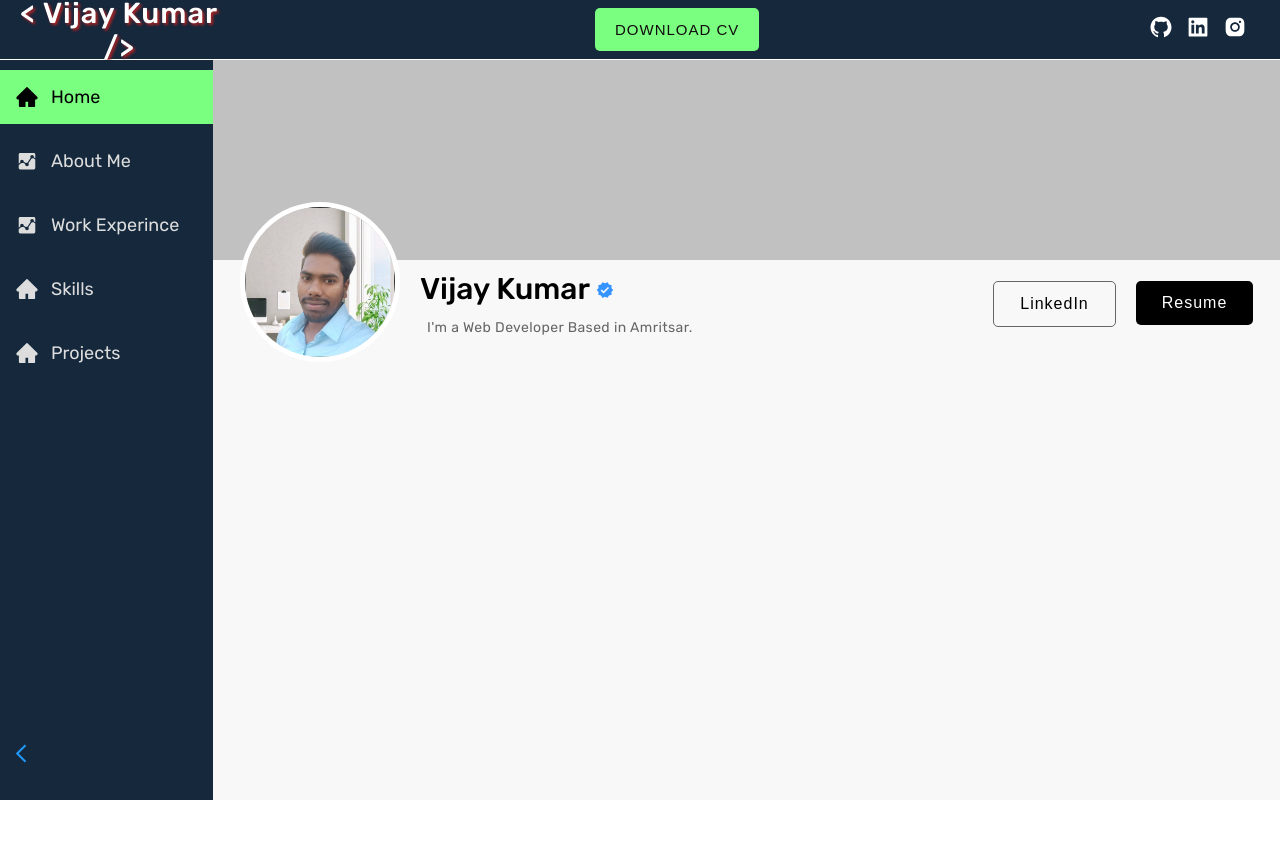
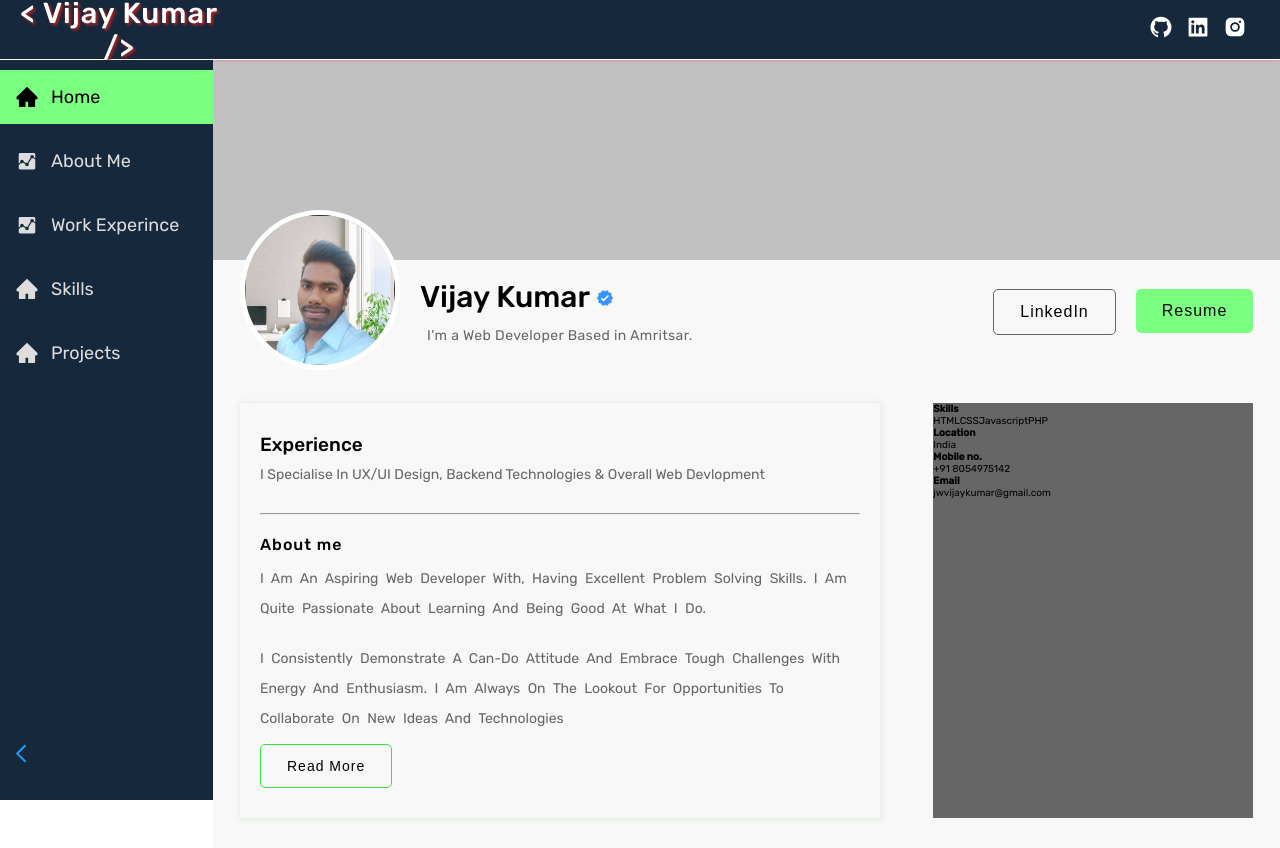
Before and after one commit to Vijaykumar308/portfolio, a React (Create React App) app: page / in a window 1280 px wide. Before the commit the page ends 800 px from the top, so only its background shows below. Built offline with nearby package versions, Linux system fonts and the light colour scheme; the HTML template or start-up script is replaced by a standard one.

Commit message:
create home page experince and skills

```diff
--- a/src/Components/Topbar/Topbar.jsx
+++ b/src/Components/Topbar/Topbar.jsx
@@ -9,11 +9,11 @@ const Topbar = () => {
                 <div className='logo'>
                     <h1 className='logo-title'>&lt; Vijay Kumar /&gt;</h1>
                 </div>
-                <div className='fgd'>
+                {/* <div className='fgd'>
                     <a href='https://www.instagram.com/mr.vijay.kumar308/' target={"_blank"} rel="noreferrer">
                     <button className='button'>Download cv</button>
                     </a>
-                </div>
+                </div>  */}
 
                 <div className='nav'>
                     <a href='https://www.instagram.com/mr.vijay.kumar308/' target={"_blank"} rel="noreferrer">
--- a/src/Pages/Home/Home.jsx
+++ b/src/Pages/Home/Home.jsx
@@ -1,12 +1,13 @@
 import "./home.css";
 import profilePic from "../../Images/profile_pic.jpg";
-import {MdVerified} from "react-icons/md";
+import { MdVerified } from "react-icons/md";
+import { NavLink } from "react-router-dom";
 
 export const Home = () => {
   return (
     <>
       <div className='homePage'>
-        <div className='profileSection'>
+        <div className='profileSection'></div>
         <div className='profileContainer'>
           <div className='profileContant'>
             <div className='profileImage'>
@@ -14,7 +15,7 @@ export const Home = () => {
             </div>
 
             <div className='profileDetials'>
-                <h2 className="name">Vijay Kumar <span className="verifiedBadge"><MdVerified/></span> </h2>
+              <h2 className="name">Vijay Kumar <span className="verifiedBadge"><MdVerified /></span> </h2>
               <p>I'm a Web Developer Based in Amritsar.</p>
             </div>
           </div>
@@ -31,7 +32,48 @@ export const Home = () => {
 
           </div>
         </div>
+
+        <section className="homePageAbout">
+          <div className="experience">
+            <h2>Experience</h2>
+            <p>I specialise in UX/UI design, backend technologies & overall web Devlopment</p>
+            <hr />
+            <h3>About me</h3>
+            <p className="para">I am an aspiring web developer with, having excellent problem solving skills. I am quite passionate about learning and being good at what I do.</p>
+            <p className="para">
+            I consistently demonstrate a can-do attitude and embrace tough challenges with energy and enthusiasm. I am always on the lookout for opportunities to collaborate on new ideas and technologies</p>
+
+              <NavLink to="/about">
+                <button className="btn readmore"> Read More</button>
+              </NavLink>
           </div>
+
+          <div className="skills">
+            <div className="skills">
+              <h4>Skills</h4>
+              <span className="skills-design">HTML</span>
+              <span className="skills-design">CSS</span>
+              <span className="skills-design">Javascript</span>
+              <span className="skills-design">PHP</span>
+            </div>
+
+            <div className="location">
+              <h4>Location</h4>
+              <span>India</span>
+            </div>
+
+            <div>
+              <h4>Mobile no.</h4>
+              <span>+91 8054975142</span>
+            </div>
+
+            <div>
+              <h4>Email</h4>
+              <span>jwvijaykumar@gmail.com</span>
+            </div>
+
+          </div>
+        </section>
       </div>
     </>
   )
--- a/src/Pages/Home/home.css
+++ b/src/Pages/Home/home.css
@@ -1,9 +1,9 @@
 .profileSection{
     min-height: 25vh;
     background-color: #c2c1c1;
-    position: relative;
+    /* position: relative;
     display: flex;
-    justify-content: center;
+    justify-content: center; */
 
     /* background-image: url("../../Images/Linkdin-handler.jpg");
     background-repeat: no-repeat;
@@ -11,15 +11,18 @@
 }
 .profileContainer{
     display: flex;
-    top: 71%;
-    position: absolute;
+    /* top: 71%; */
+    /* position: absolute; */
     justify-content: space-between;
     align-items: center;
     width: 95%;
+    flex-wrap: wrap;
+    margin: -5rem auto 0 auto;
 }
 .profileContant{
     display: flex;
     align-items: center;
+    flex-wrap: wrap;
 }
 .name{
     font-size: 30px;
@@ -64,10 +67,63 @@
     transition: .4s all;
 }
 .ResumeDownload{
-    /* background-color: var(--secondary-color-100); */
-    background-color: #000;
-    color: #fff;
+    background-color: var(--secondary-color-100);
+    /* background-color: #000; */
+    /* color: #fff; */
+    color: #000;
 }
 .linkedInButton {
     border: 1px solid var(--text-color);
 }
+
+/* ================================ */
+.homePageAbout{
+    width: 100%;
+    margin: auto;
+    display: flex;
+    justify-content: space-around;
+    padding: 3rem 0px;
+}
+.homePageAbout .experience{
+    width: 60%;
+    box-shadow: 1px 1px 6px 2px #e6eee6;
+    padding: 3rem 2rem;
+    /* background-color: lightblue; */
+}
+.experience h2{
+    font-size: 19px;
+    font-weight: 500;
+    /* padding: 1rem 0rem; */
+}
+.experience p{
+    font-size: 14px;
+    color: #666;
+    padding: 1rem 0px;
+    text-transform: capitalize;
+}
+.experience hr{
+    margin: 2rem 0rem;
+    color: #666;
+}
+.experience h3{
+    font-size: 16px;
+    font-weight: 500;
+    letter-spacing: 1px;
+}
+.experience .para{
+    line-height: 3rem;
+    color: #666;
+    word-spacing: 4px;
+}
+.readmore{
+    border:1px solid var(--secondary-color-500);
+    font-size: 14px;
+}
+.readmore:hover{
+    background-color: var(--secondary-color-100);
+    color: #000;
+}
+.homePageAbout .skills{
+    width: 30%;
+    background-color:#666
+}
--- a/src/index.css
+++ b/src/index.css
@@ -28,3 +28,24 @@ a{
 li{
   list-style: none;
 }
+
+/* width */
+::-webkit-scrollbar {
+  width: .8rem;
+}
+
+/* Track */
+::-webkit-scrollbar-track {
+  background: var(--primary-color-800);
+}
+
+/* Handle */
+::-webkit-scrollbar-thumb {
+  border-radius: 1.5rem;
+  background: var(--secondary-color-100);
+}
+
+/* Handle on hover */
+::-webkit-scrollbar-thumb:hover {
+  background: black;
+}
```
Lines whose indentation alone changed are shown as unchanged.
